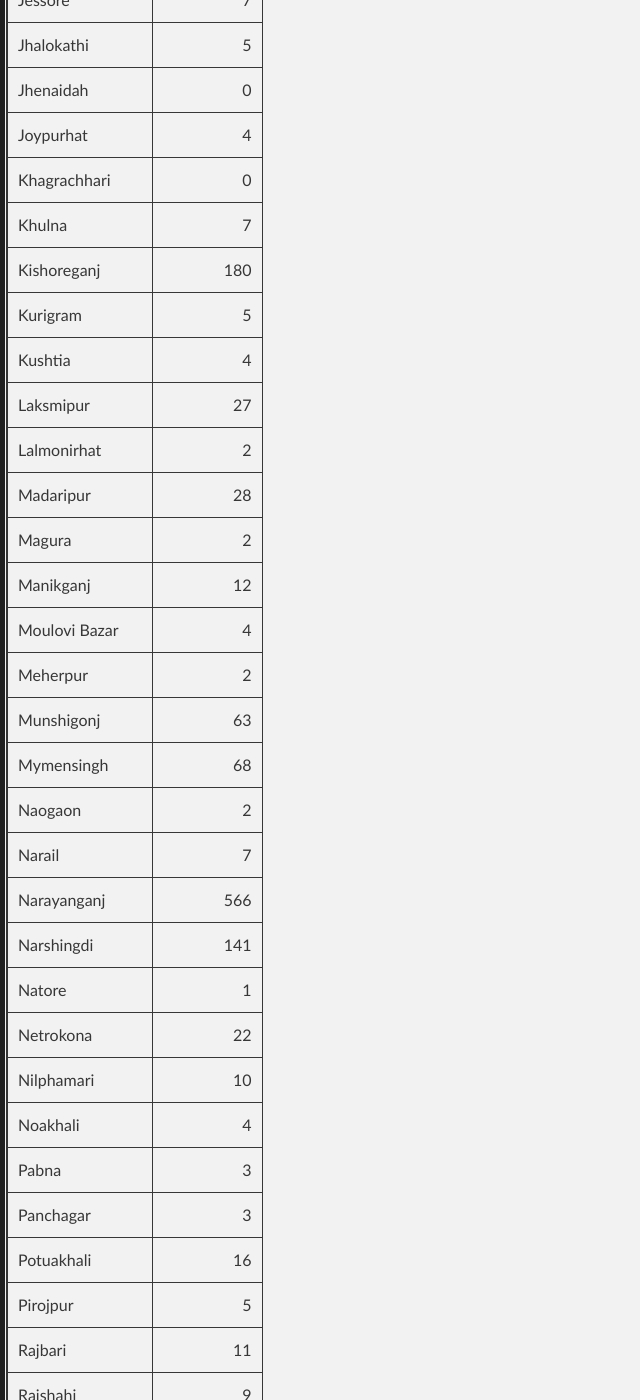
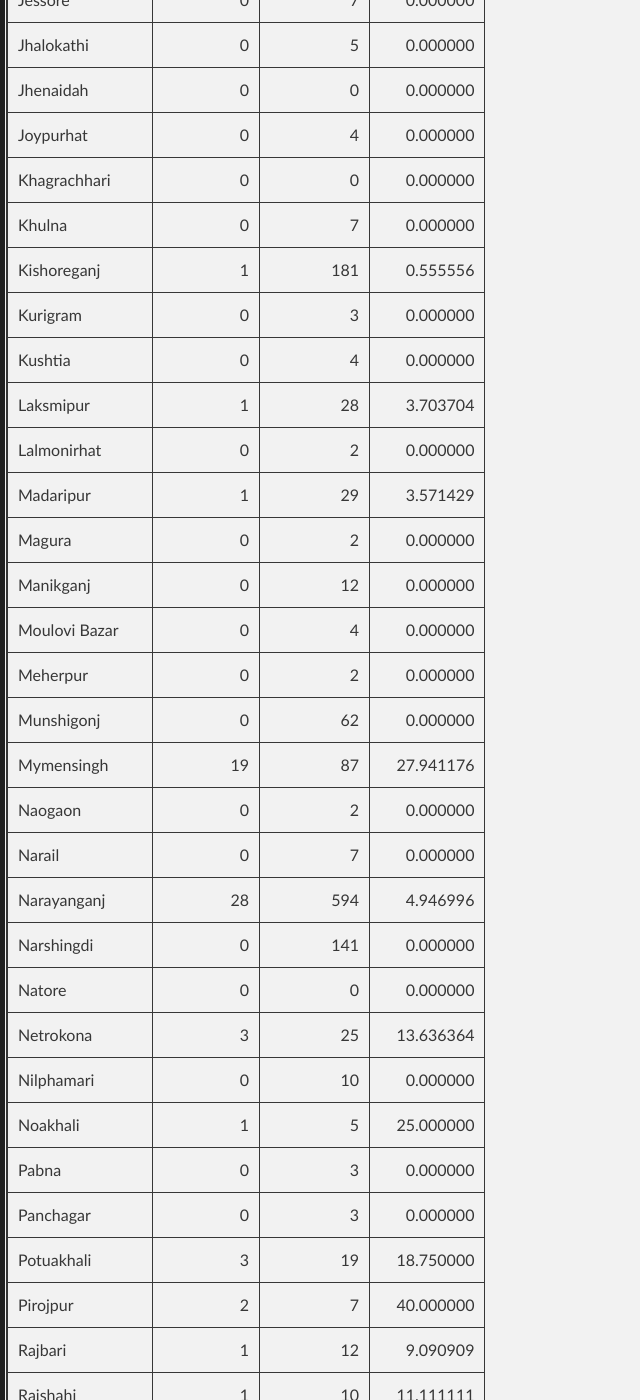
Before and after one commit to promitbasak/covid19bd, a Jekyll site: the page index.html, which Jekyll copies as it is, in a window 1280 px wide and 1400 px high, scrolled down 5257 px. Shown: the whole window, without its empty margins (0-640 px from the left). Built offline with Jekyll 4.4.1, drawn with Linux system fonts in a browser that asks for light colours; some of the changed text lies outside the part shown.

Commit message:
Update index.html

```diff
--- a/index.html
+++ b/index.html
@@ -45,7 +45,7 @@
         <h2 id="covid-19-in-bangladesh">Covid-19 in Bangladesh</h2>
 
 
-    <h4 id="this-page-is-updated-on-april-24-2020">This page is updated on <strong>April 24, 2020</strong></h4>
+    <h4 id="this-page-is-updated-on-april-25-2020">This page is updated on <strong>April 25, 2020</strong></h4>
     <h3> Today's Statistics:</h3>
         <p> Mobile Users should scroll the table right to left to see more</p>
     <table class="table table-bordered table-hover table-condensed">
@@ -66,21 +66,21 @@
 <th title="Field #15">Deaths/1M Pop.</th>
 </tr></thead>
 <tbody><tr>
-<td>2020-04-24</td>
-<td align="right">507</td>
-<td align="right">4</td>
-<td align="right">4</td>
-<td align="right">3686</td>
-<td align="right">4689</td>
-<td align="right">131</td>
-<td align="right">112</td>
-<td align="right">4446</td>
-<td align="right">39504</td>
-<td align="right">2.7938</td>
-<td align="right">1.1696</td>
-<td align="right">11.8697</td>
-<td align="right">26.0500</td>
-<td align="right">0.7278</td>
+<td>2020-04-25</td>
+<td align="right">309</td>
+<td align="right">9</td>
+<td align="right">1</td>
+<td align="right">3336</td>
+<td align="right">4998</td>
+<td align="right">140</td>
+<td align="right">113</td>
+<td align="right">4745</td>
+<td align="right">42840</td>
+<td align="right">2.8011</td>
+<td align="right">1.2389</td>
+<td align="right">11.6667</td>
+<td align="right">27.7667</td>
+<td align="right">0.7778</td>
 </tr>
 </tbody>
   </table>
@@ -88,24 +88,24 @@
         <h3>Graphs:</h3>
         <div class="photo-album">
       <div>
-        <img src="https://raw.githubusercontent.com/promitbasak/Covid-19_bd_extended/master/assests/2020-04-24/Figure_1.png">
+        <img src="https://raw.githubusercontent.com/promitbasak/Covid-19_bd_extended/master/assests/2020-04-25/Figure_1.png">
         <h5>Overall Condition</h5>
       </div>
 
       <div>
-        <img src="https://raw.githubusercontent.com/promitbasak/Covid-19_bd_extended/master/assests/2020-04-24/Figure_2.png">
+        <img src="https://raw.githubusercontent.com/promitbasak/Covid-19_bd_extended/master/assests/2020-04-25/Figure_2.png">
         <h5>Total Cases</h5>
       </div>
       <div>
-        <img src="https://raw.githubusercontent.com/promitbasak/Covid-19_bd_extended/master/assests/2020-04-24/Figure_8.png">
+        <img src="https://raw.githubusercontent.com/promitbasak/Covid-19_bd_extended/master/assests/2020-04-25/Figure_8.png">
         <h5>Total Deaths</h5>
       </div>
       <div>
-        <img src="https://raw.githubusercontent.com/promitbasak/Covid-19_bd_extended/master/assests/2020-04-24/Figure_22.png">
+        <img src="https://raw.githubusercontent.com/promitbasak/Covid-19_bd_extended/master/assests/2020-04-25/Figure_22.png">
         <h5>District-wise Corona Map</h5>
       </div>
       <div>
-        <img src="https://raw.githubusercontent.com/promitbasak/Covid-19_bd_extended/master/assests/2020-04-24/Figure_20.png">
+        <img src="https://raw.githubusercontent.com/promitbasak/Covid-19_bd_extended/master/assests/2020-04-25/Figure_20.png">
         <h5>BD vs USA: Cases</h5>
       </div>
       <div>
@@ -121,263 +121,393 @@
 <h3> District-Wise Statistics</h3>
 <table class="table table-bordered table-hover table-condensed">
 <thead><tr><th title="Field #1">District/City</th>
+<th title="Field #2">New Cases</th>
 <th title="Field #3">Total Cases</th>
+<th title="Field #4">Increase(%)</th>
 </tr></thead>
 <tbody><tr>
 <td>Bagerhat</td>
+<td align="right">0</td>
 <td align="right">1</td>
+<td align="right">0.000000</td>
 </tr>
 <tr>
 <td>Bandarban</td>
+<td align="right">0</td>
 <td align="right">4</td>
+<td align="right">0.000000</td>
 </tr>
 <tr>
 <td>Barguna</td>
+<td align="right">0</td>
 <td align="right">23</td>
+<td align="right">0.000000</td>
 </tr>
 <tr>
 <td>Barishal</td>
-<td align="right">35</td>
+<td align="right">3</td>
+<td align="right">38</td>
+<td align="right">8.571429</td>
 </tr>
 <tr>
 <td>Bhola</td>
+<td align="right">0</td>
 <td align="right">2</td>
+<td align="right">0.000000</td>
 </tr>
 <tr>
 <td>Bogra</td>
-<td align="right">10</td>
+<td align="right">1</td>
+<td align="right">11</td>
+<td align="right">10.000000</td>
 </tr>
 <tr>
 <td>B. Baria</td>
-<td align="right">25</td>
+<td align="right">4</td>
+<td align="right">29</td>
+<td align="right">16.000000</td>
 </tr>
 <tr>
 <td>Chandpur</td>
+<td align="right">0</td>
 <td align="right">10</td>
+<td align="right">0.000000</td>
 </tr>
 <tr>
 <td>Chapainawabganj</td>
+<td align="right">0</td>
 <td align="right">1</td>
+<td align="right">0.000000</td>
 </tr>
 <tr>
 <td>Chattogram</td>
-<td align="right">45</td>
+<td align="right">1</td>
+<td align="right">46</td>
+<td align="right">2.222222</td>
 </tr>
 <tr>
 <td>Chuadanga</td>
+<td align="right">0</td>
 <td align="right">8</td>
+<td align="right">0.000000</td>
 </tr>
 <tr>
 <td>Cox&#39;s bazar</td>
+<td align="right">0</td>
 <td align="right">6</td>
+<td align="right">0.000000</td>
 </tr>
 <tr>
 <td>Cumilla</td>
-<td align="right">32</td>
+<td align="right">7</td>
+<td align="right">39</td>
+<td align="right">21.875000</td>
 </tr>
 <tr>
 <td>Dhaka</td>
-<td align="right">2124</td>
+<td align="right">175</td>
+<td align="right">2299</td>
+<td align="right">8.239171</td>
 </tr>
 <tr>
 <td>Dinajpur</td>
+<td align="right">0</td>
 <td align="right">13</td>
+<td align="right">0.000000</td>
 </tr>
 <tr>
 <td>Faridpur</td>
-<td align="right">8</td>
+<td align="right">1</td>
+<td align="right">9</td>
+<td align="right">12.500000</td>
 </tr>
 <tr>
 <td>Feni</td>
+<td align="right">0</td>
 <td align="right">3</td>
+<td align="right">0.000000</td>
 </tr>
 <tr>
 <td>Gaibandha</td>
-<td align="right">14</td>
+<td align="right">2</td>
+<td align="right">16</td>
+<td align="right">14.285714</td>
 </tr>
 <tr>
 <td>Gazipur</td>
-<td align="right">294</td>
+<td align="right">0</td>
+<td align="right">261</td>
+<td align="right">0.000000</td>
 </tr>
 <tr>
 <td>Gopalganj</td>
-<td align="right">43</td>
+<td align="right">3</td>
+<td align="right">46</td>
+<td align="right">6.976744</td>
 </tr>
 <tr>
 <td>Hobiganj</td>
-<td align="right">21</td>
+<td align="right">20</td>
+<td align="right">41</td>
+<td align="right">95.238095</td>
 </tr>
 <tr>
 <td>Jamalpur</td>
-<td align="right">30</td>
+<td align="right">7</td>
+<td align="right">37</td>
+<td align="right">23.333333</td>
 </tr>
 <tr>
 <td>Jessore</td>
+<td align="right">0</td>
 <td align="right">7</td>
+<td align="right">0.000000</td>
 </tr>
 <tr>
 <td>Jhalokathi</td>
+<td align="right">0</td>
 <td align="right">5</td>
+<td align="right">0.000000</td>
 </tr>
 <tr>
 <td>Jhenaidah</td>
 <td align="right">0</td>
+<td align="right">0</td>
+<td align="right">0.000000</td>
 </tr>
 <tr>
 <td>Joypurhat</td>
+<td align="right">0</td>
 <td align="right">4</td>
+<td align="right">0.000000</td>
 </tr>
 <tr>
 <td>Khagrachhari</td>
 <td align="right">0</td>
+<td align="right">0</td>
+<td align="right">0.000000</td>
 </tr>
 <tr>
 <td>Khulna</td>
+<td align="right">0</td>
 <td align="right">7</td>
+<td align="right">0.000000</td>
 </tr>
 <tr>
 <td>Kishoreganj</td>
-<td align="right">180</td>
+<td align="right">1</td>
+<td align="right">181</td>
+<td align="right">0.555556</td>
 </tr>
 <tr>
 <td>Kurigram</td>
-<td align="right">5</td>
+<td align="right">0</td>
+<td align="right">3</td>
+<td align="right">0.000000</td>
 </tr>
 <tr>
 <td>Kushtia</td>
+<td align="right">0</td>
 <td align="right">4</td>
+<td align="right">0.000000</td>
 </tr>
 <tr>
 <td>Laksmipur</td>
-<td align="right">27</td>
+<td align="right">1</td>
+<td align="right">28</td>
+<td align="right">3.703704</td>
 </tr>
 <tr>
 <td>Lalmonirhat</td>
+<td align="right">0</td>
 <td align="right">2</td>
+<td align="right">0.000000</td>
 </tr>
 <tr>
 <td>Madaripur</td>
-<td align="right">28</td>
+<td align="right">1</td>
+<td align="right">29</td>
+<td align="right">3.571429</td>
 </tr>
 <tr>
 <td>Magura</td>
+<td align="right">0</td>
 <td align="right">2</td>
+<td align="right">0.000000</td>
 </tr>
 <tr>
 <td>Manikganj</td>
+<td align="right">0</td>
 <td align="right">12</td>
+<td align="right">0.000000</td>
 </tr>
 <tr>
 <td>Moulovi Bazar</td>
+<td align="right">0</td>
 <td align="right">4</td>
+<td align="right">0.000000</td>
 </tr>
 <tr>
 <td>Meherpur</td>
+<td align="right">0</td>
 <td align="right">2</td>
+<td align="right">0.000000</td>
 </tr>
 <tr>
 <td>Munshigonj</td>
-<td align="right">63</td>
+<td align="right">0</td>
+<td align="right">62</td>
+<td align="right">0.000000</td>
 </tr>
 <tr>
 <td>Mymensingh</td>
-<td align="right">68</td>
+<td align="right">19</td>
+<td align="right">87</td>
+<td align="right">27.941176</td>
 </tr>
 <tr>
 <td>Naogaon</td>
+<td align="right">0</td>
 <td align="right">2</td>
+<td align="right">0.000000</td>
 </tr>
 <tr>
 <td>Narail</td>
+<td align="right">0</td>
 <td align="right">7</td>
+<td align="right">0.000000</td>
 </tr>
 <tr>
 <td>Narayanganj</td>
-<td align="right">566</td>
+<td align="right">28</td>
+<td align="right">594</td>
+<td align="right">4.946996</td>
 </tr>
 <tr>
 <td>Narshingdi</td>
+<td align="right">0</td>
 <td align="right">141</td>
+<td align="right">0.000000</td>
 </tr>
 <tr>
 <td>Natore</td>
-<td align="right">1</td>
+<td align="right">0</td>
+<td align="right">0</td>
+<td align="right">0.000000</td>
 </tr>
 <tr>
 <td>Netrokona</td>
-<td align="right">22</td>
+<td align="right">3</td>
+<td align="right">25</td>
+<td align="right">13.636364</td>
 </tr>
 <tr>
 <td>Nilphamari</td>
+<td align="right">0</td>
 <td align="right">10</td>
+<td align="right">0.000000</td>
 </tr>
 <tr>
 <td>Noakhali</td>
-<td align="right">4</td>
+<td align="right">1</td>
+<td align="right">5</td>
+<td align="right">25.000000</td>
 </tr>
 <tr>
 <td>Pabna</td>
+<td align="right">0</td>
 <td align="right">3</td>
+<td align="right">0.000000</td>
 </tr>
 <tr>
 <td>Panchagar</td>
+<td align="right">0</td>
 <td align="right">3</td>
+<td align="right">0.000000</td>
 </tr>
 <tr>
 <td>Potuakhali</td>
-<td align="right">16</td>
+<td align="right">3</td>
+<td align="right">19</td>
+<td align="right">18.750000</td>
 </tr>
 <tr>
 <td>Pirojpur</td>
-<td align="right">5</td>
+<td align="right">2</td>
+<td align="right">7</td>
+<td align="right">40.000000</td>
 </tr>
 <tr>
 <td>Rajbari</td>
-<td align="right">11</td>
+<td align="right">1</td>
+<td align="right">12</td>
+<td align="right">9.090909</td>
 </tr>
 <tr>
 <td>Rajshahi</td>
-<td align="right">9</td>
+<td align="right">1</td>
+<td align="right">10</td>
+<td align="right">11.111111</td>
 </tr>
 <tr>
 <td>Rangamati</td>
 <td align="right">0</td>
+<td align="right">0</td>
+<td align="right">0.000000</td>
 </tr>
 <tr>
 <td>Rangpur</td>
-<td align="right">15</td>
+<td align="right">3</td>
+<td align="right">18</td>
+<td align="right">20.000000</td>
 </tr>
 <tr>
 <td>Satkhira</td>
 <td align="right">0</td>
+<td align="right">0</td>
+<td align="right">0.000000</td>
 </tr>
 <tr>
 <td>Shariatpur</td>
-<td align="right">11</td>
+<td align="right">3</td>
+<td align="right">14</td>
+<td align="right">27.272727</td>
 </tr>
 <tr>
 <td>Sherpur</td>
+<td align="right">0</td>
 <td align="right">19</td>
+<td align="right">0.000000</td>
 </tr>
 <tr>
 <td>Sirajganj</td>
+<td align="right">0</td>
 <td align="right">2</td>
+<td align="right">0.000000</td>
 </tr>
 <tr>
 <td>Sunamganj</td>
+<td align="right">0</td>
 <td align="right">13</td>
+<td align="right">0.000000</td>
 </tr>
 <tr>
 <td>Sylhet</td>
+<td align="right">0</td>
 <td align="right">11</td>
+<td align="right">0.000000</td>
 </tr>
 <tr>
 <td>Tangail</td>
-<td align="right">21</td>
+<td align="right">1</td>
+<td align="right">22</td>
+<td align="right">4.761905</td>
 </tr>
 <tr>
 <td>Thakurgaon</td>
-<td align="right">8</td>
+<td align="right">0</td>
+<td align="right">7</td>
+<td align="right">0.000000</td>
 </tr>
 </tbody></table>
 
@@ -1219,6 +1349,23 @@
 <td align="right">26.0500</td>
 <td align="right">0.7278</td>
 </tr>
+<tr>
+<td>2020-04-25</td>
+<td align="right">309</td>
+<td align="right">9</td>
+<td align="right">1</td>
+<td align="right">3336</td>
+<td align="right">4998</td>
+<td align="right">140</td>
+<td align="right">113</td>
+<td align="right">4745</td>
+<td align="right">42840</td>
+<td align="right">2.8011</td>
+<td align="right">1.2389</td>
+<td align="right">11.6667</td>
+<td align="right">27.7667</td>
+<td align="right">0.7778</td>
+</tr>
 </tbody></table>
         <p></p>
         <p> Data Sources: Self created dataset which can be found at <a href="https://github.com/promitbasak/Covid-19_bd_extended">this repository</a>. This dataset uses govt issued press releases from <a href="https://corona.gov.bd/press-release">Here</a>, <a href="https://iedcr.gov.bd/">Here</a> and <a href="https://iedcr.gov.bd/website/index.php/component/content/article/11-others/227-pressrelease">Here</a>.</p>
```
